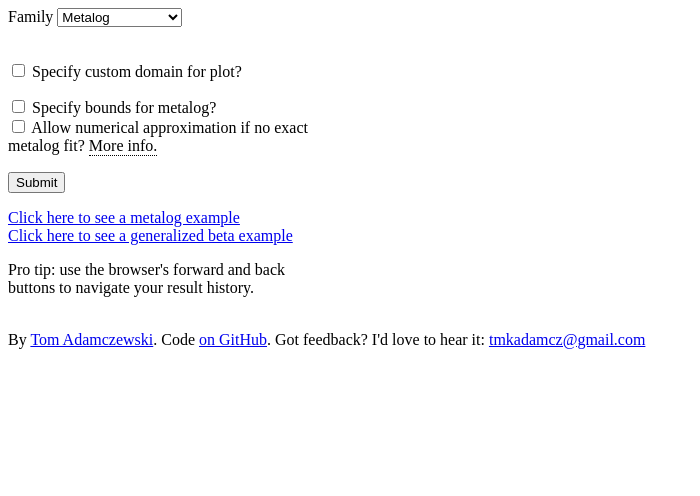
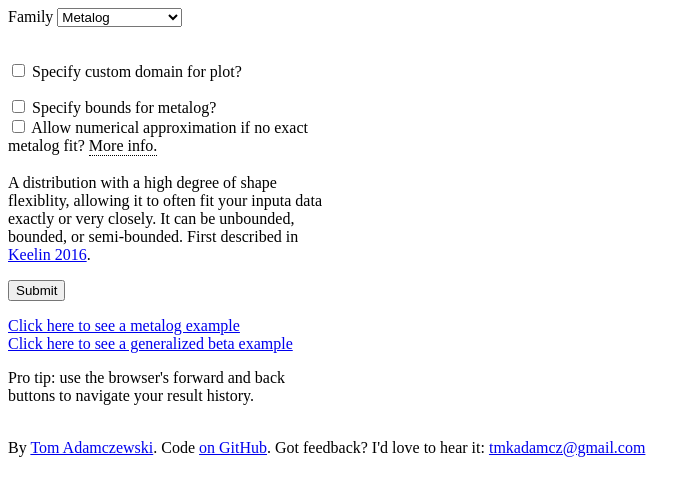
Before and after one commit to tadamcz/make-distribution, a Flask app: template templates/index.html in a window 1280 px wide. Shown: the top 496 px of the page, without its empty margins (0-700 px from the left). Run offline with Flask 2, Linux system fonts and the light colour scheme; the template is opened without the code that fills it: values that come from a table or form of the project are taken from there, others are empty; some libraries are stand-ins or nearby versions.

Commit message:
add metalog description

```diff
--- a/templates/index.html
+++ b/templates/index.html
@@ -58,6 +58,12 @@
                 that minimizes the sum of square differences between the metalog CDF and your inputs. This is slower. </div>
             </div>
         </div>
+
+        <br> A distribution with a high degree of shape flexiblity, allowing it to often fit your inputa data
+        exactly or very closely. It can be unbounded, bounded, or semi-bounded.
+        First described in <a href="http://www.metalogdistributions.com/images/The_Metalog_Distributions_-_Keelin_2016.pdf">
+        Keelin 2016</a>.
+
     </div>
     <div id='generalized_beta_options'>
         {{render_field(form.generalized_beta_bounds)}}
```
